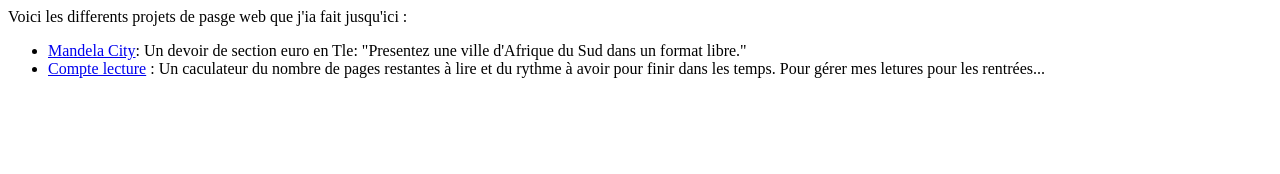
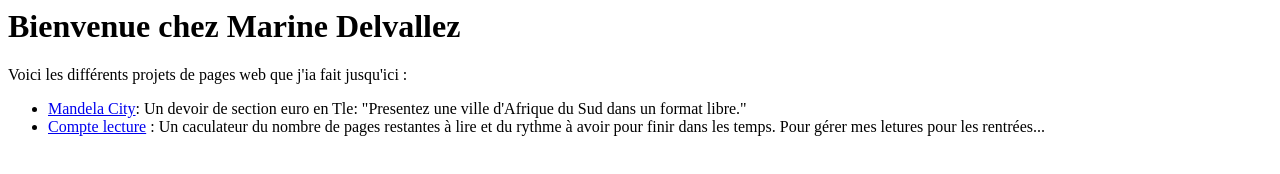
Before and after one commit to madelvallez/madelvallez.github.io, a plain HTML site: page index.html in a window 1280 px wide. Drawn offline with Linux system fonts and the light colour scheme.

Commit message:
modif titre

```diff
--- a/index.html
+++ b/index.html
@@ -1,10 +1,12 @@
 <html>
     <head>
         <meta charset="utf-8"/>
+        <title>Marine Delvallez</title>
     </head>
     <body>
-        <title>Binevenue chez Marine Delvallez</title>
-        <p> Voici les differents projets de pasge web que j'ia fait jusqu'ici :</p>
+
+        <h1>Bienvenue chez Marine Delvallez</h1>
+        <p> Voici les différents projets de pages web que j'ia fait jusqu'ici :</p>
         <ul>
             <li> <a href = "MandelaCity/index.html">Mandela City</a>: Un devoir de section euro en Tle:
                  "Presentez une ville d'Afrique du Sud dans un format libre." </li>
```
Also changed, not shown: CompteLecture/index.html (+2 -1 lines).
